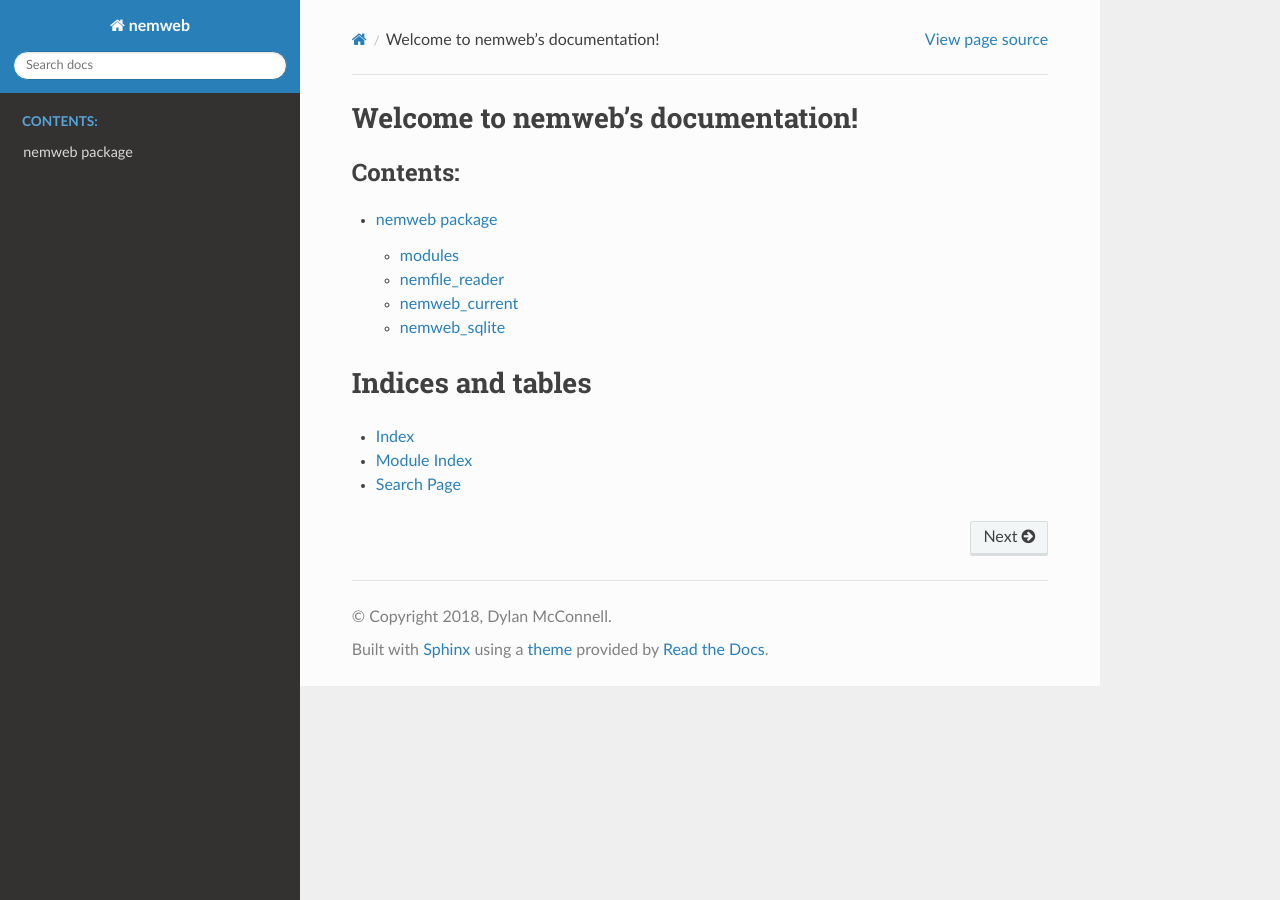
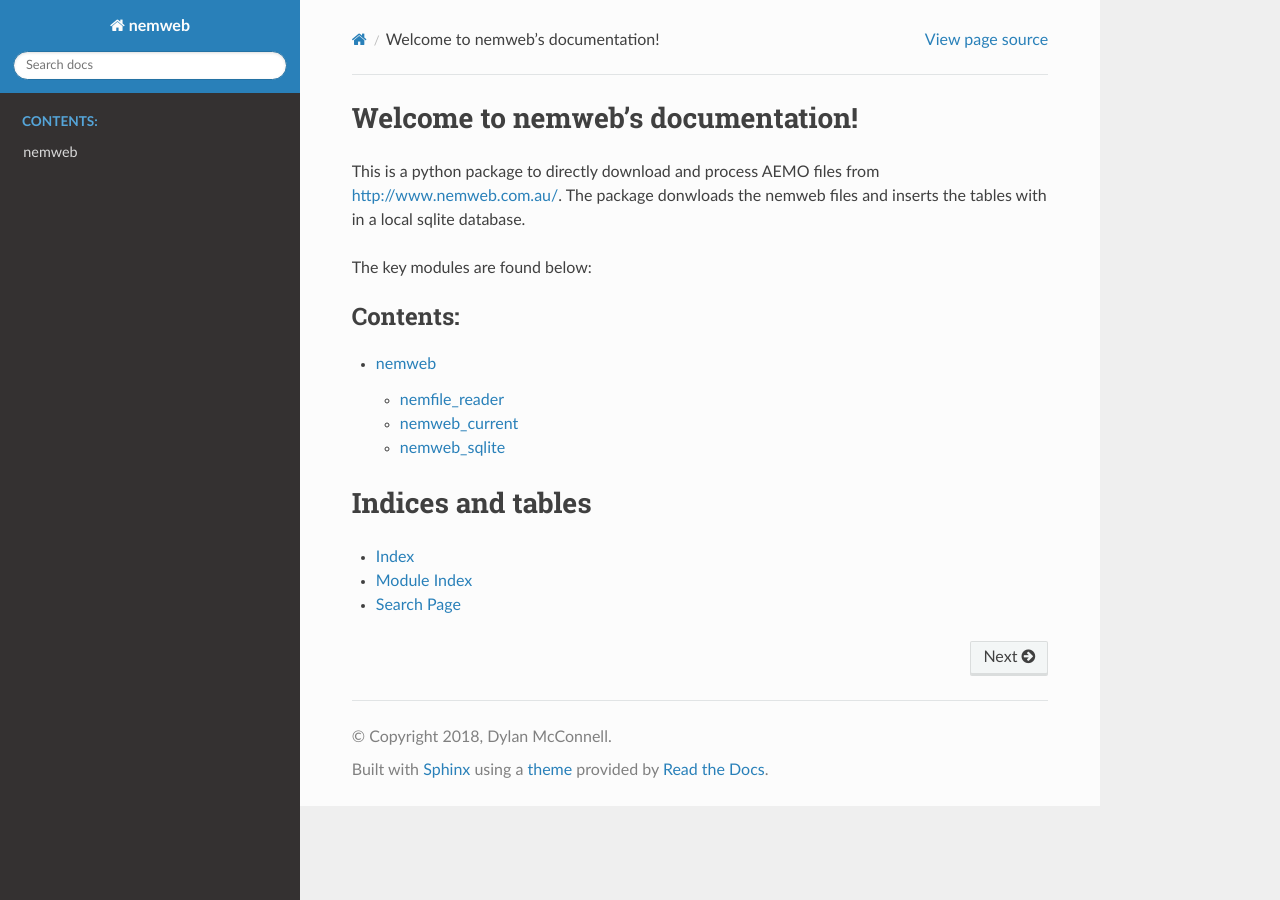
Before and after one commit to opennem/nemweb, a Sphinx documentation site: the page built from docs/index.rst, in a window 1280 px wide. Built offline with Sphinx 7.4.7 and the Read the Docs theme 2.0.0, drawn with Linux system fonts in a browser that asks for light colours.

Commit message:
mini update to documentation

```diff
--- a/docs/index.rst
+++ b/docs/index.rst
@@ -6,8 +6,12 @@
 Welcome to nemweb's documentation!
 ==================================
 
+This is a python package to directly download and process AEMO files from http://www.nemweb.com.au/. The package donwloads the nemweb files and inserts the tables with in a local sqlite database.
+
+The key modules are found below:
+
 .. toctree::
-   :maxdepth: 3
+   :maxdepth: 2
    :caption: Contents:
 
    nemweb
--- a/docs/nemweb.rst
+++ b/docs/nemweb.rst
@@ -1,8 +1,5 @@
-nemweb package
+nemweb
 ==============
-
-modules
-----------
 
 nemfile\_reader
 -----------------------------
```
